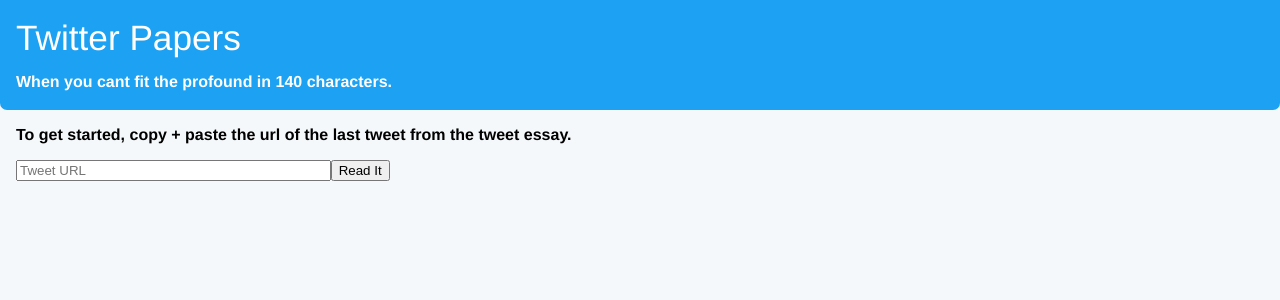
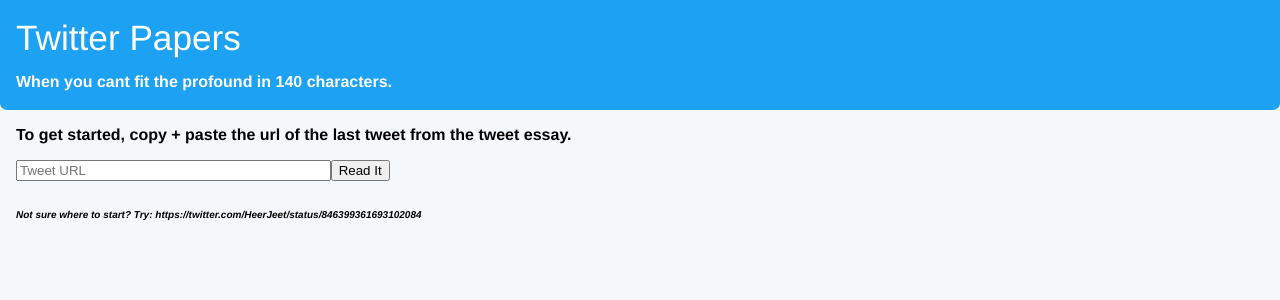
Before and after one commit to jef4490/TwitterPapers, a React app: page / in a window 1280 px wide. Both pictures are taken after a click on the element "Read a Twitter Essay!". Shown: the top 300 px of the page. Built offline with nearby package versions, Linux system fonts and the light colour scheme.

Commit message:
suggested sentences

```diff
--- a/src/App.css
+++ b/src/App.css
@@ -163,6 +163,11 @@
   font-weight: bold;
 }
 
+.suggested-url {
+  font-weight: lighter;
+  font-size: 10px;
+  font-style: italic;
+}
 
 
 /*.on { display: none; user-select: none; cursor: hand;}*/
--- a/src/Read/Input.js
+++ b/src/Read/Input.js
@@ -31,6 +31,8 @@
           <input type="text" placeholder="Tweet URL" value={this.state.tweetURL} onChange={this.handleText}className="Tweet-URL-text" id="tweet-url-text"/>
           <button type="Submit" id="tweet-submit">Read It</button>
         </form>
+        <br/>
+        <p className="suggested-url">Not sure where to start? Try: https://twitter.com/HeerJeet/status/846399361693102084</p>
       </div>
     )
   }
--- a/src/Write/Input.js
+++ b/src/Write/Input.js
@@ -33,6 +33,7 @@
             <br />
             <button type="Submit" id="tweet-submit">Write It</button>
           </form>
+          <p className="suggested-url">Not sure where to start? Try: http://tvipsum.com/?paragraphs=2</p>
         </div>
     )
   }
```
